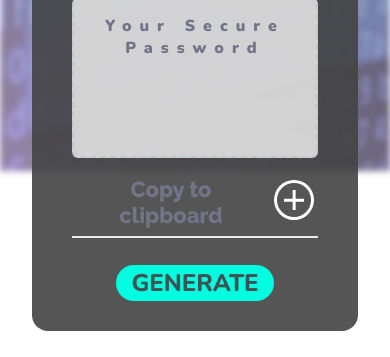
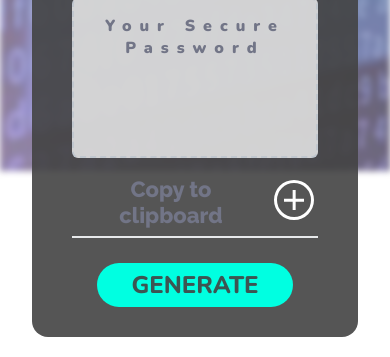
Before and after one commit to Matt-Jones-Developer/ultimate_password_generator, a plain HTML site: page index.html in a window 390 px wide. Shown: the part 673-1030 px from the top of the page. Drawn offline with nearby package versions, Linux system fonts and the light colour scheme; files whose address does not match are found by name.

Commit message:
generate btn update

```diff
--- a/assets/css/style.css
+++ b/assets/css/style.css
@@ -510,13 +510,6 @@ textarea {
     margin-right: 2rem;
   }
 
-  .btn-gen {
-    margin: 16px 0px 0px 0px;
-    margin-top: 1.7rem;
-    padding: 10px 15px;
-
-  }
-
   #password {
     font-size: 1rem;
   }
```
